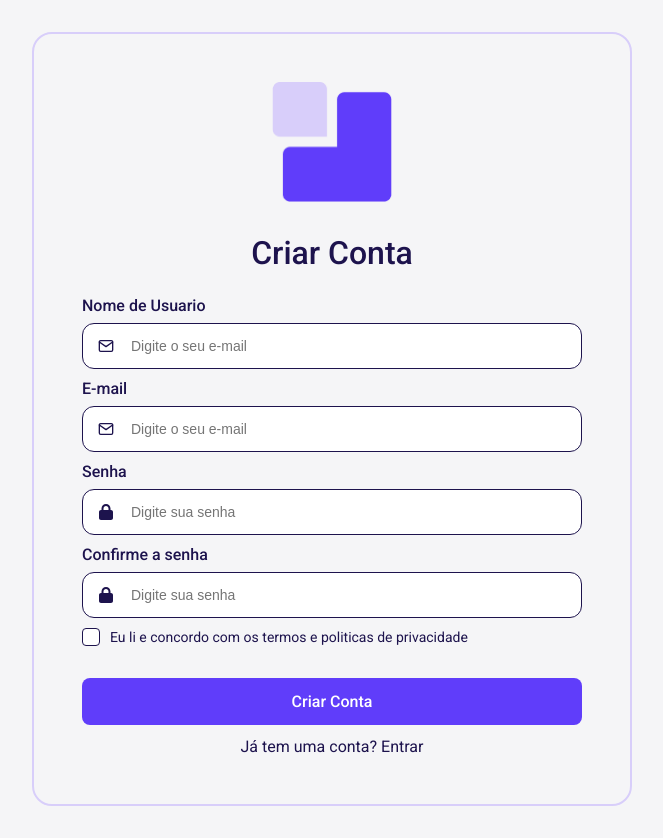
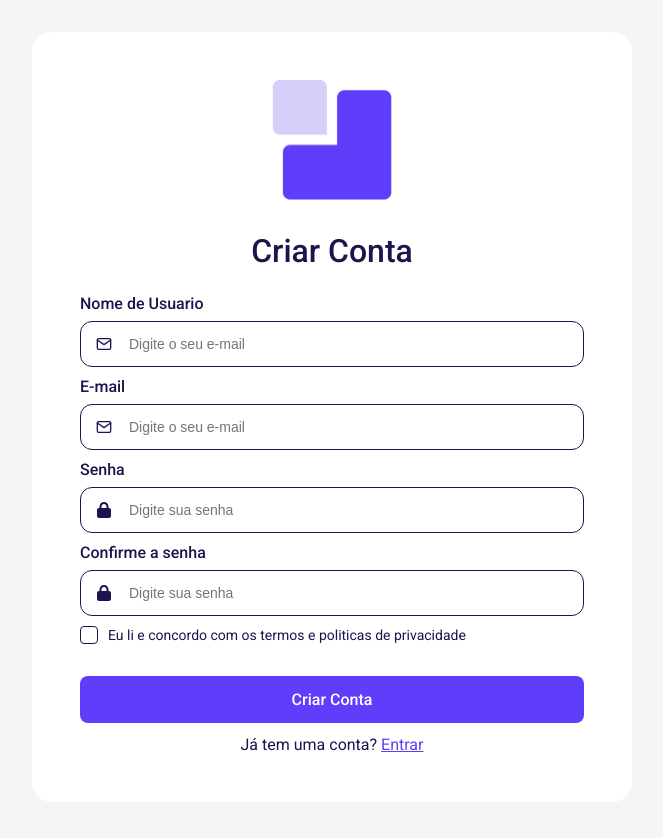
Before and after one commit to G4mix/front-end, a Next.js app: page /auth/register in a window 1280 px wide. Shown: the whole page, without its empty margins (308-971 px from the left). Built offline with nearby package versions, Linux system fonts and the light colour scheme; no server answers.

Commit message:
fix: auth screens styles

```diff
--- a/src/components/Forms/Register/index.tsx
+++ b/src/components/Forms/Register/index.tsx
@@ -223,12 +223,7 @@ export const RegisterForm = () => {
           })}
         />
         <span className={`checkmark ${errors.terms && "error"}`} />
-        <span>
-          Eu li e concordo com os{" "}
-          <Link href={"/auth/forgot-password"}>
-            termos e politicas de privacidade
-          </Link>
-        </span>
+        <span>Eu li e concordo com os termos e politicas de privacidade</span>
       </label>
       {errors.terms && (
         <span className="errorMessage">{errors.terms.message}</span>
--- a/src/styles/auth.css
+++ b/src/styles/auth.css
@@ -3,12 +3,18 @@
   min-height: 100vh;
 
   padding: 2rem;
+  background: var(--white);
 
   display: flex;
   flex-direction: column;
   justify-content: center;
   align-items: center;
   gap: 1.5rem;
+}
+
+.authWrapper a {
+  color: var(--primary);
+  text-decoration: underline;
 }
 
 .navbar {
@@ -40,7 +46,6 @@
   .authWrapper {
     height: auto;
     min-height: auto;
-    border: 2px solid var(--secondary-light);
     border-radius: 20px;
     padding: 3rem 3rem;
   }
--- a/src/styles/forms.css
+++ b/src/styles/forms.css
@@ -120,7 +120,7 @@
   position: absolute;
   display: none;
   left: 6px;
-  top: 10px;
+  top: 3px;
 
   width: 4px;
   height: 8px;
```
